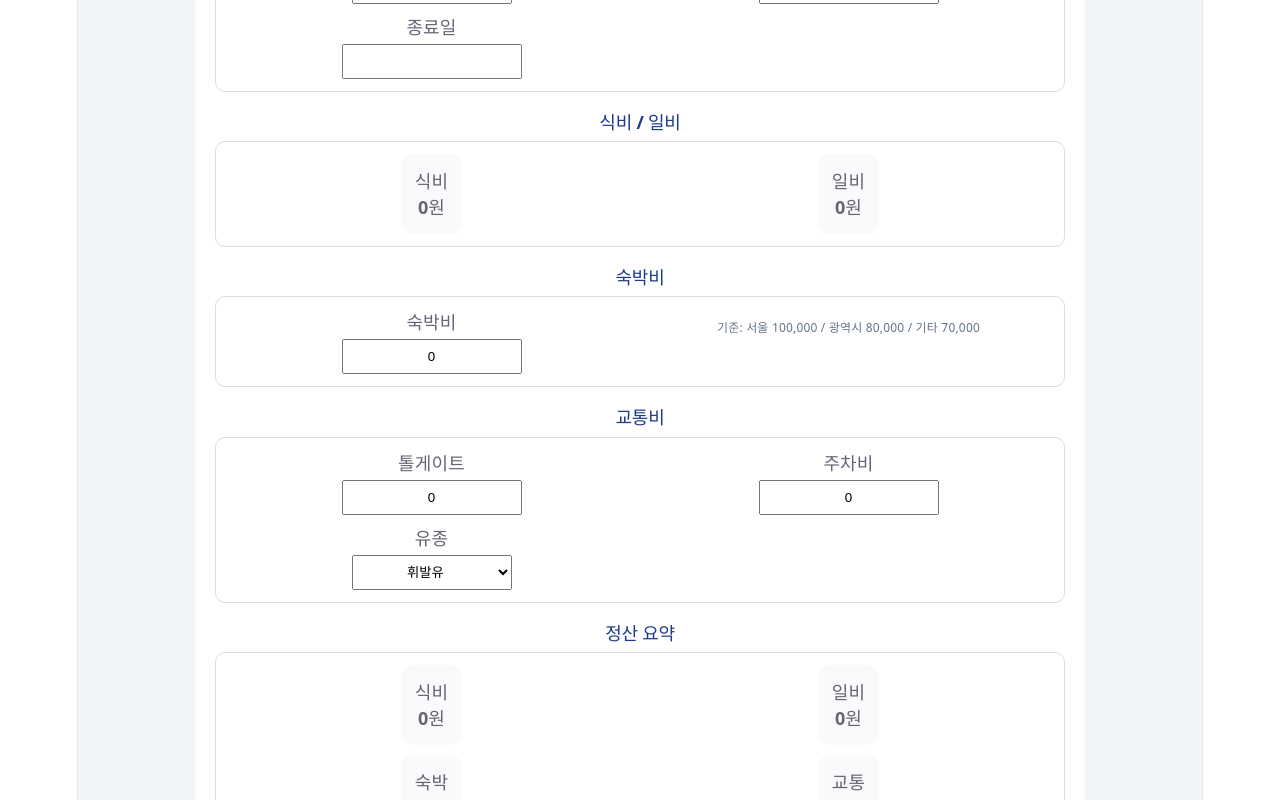
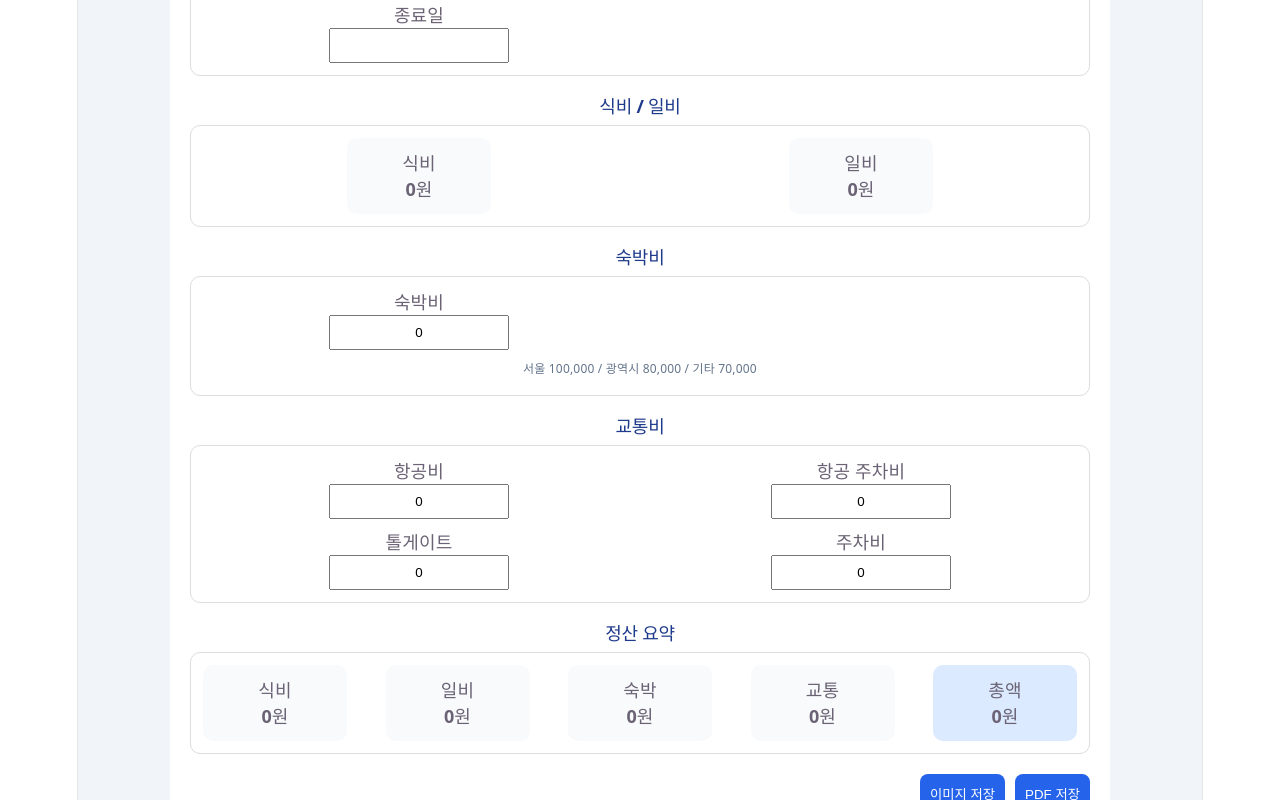
Before and after one commit to kongjuwooyh/business-trip, a React (Vite) app: page / in a window 1280 px wide. Shown: the part 340-1140 px from the top of the page. Built offline with nearby package versions, Linux system fonts and the light colour scheme.

Commit message:
final fix - layout one line summary + lodging rules + full stability

```diff
--- a/src/App.jsx
+++ b/src/App.jsx
@@ -46,30 +46,27 @@ export default function App() {
   const meal = days * 25000;
   const daily = days * 25000;
 
-  /* ================= 숙박 기준 (핵심 수정) ================= */
+  /* ================= 숙박 ================= */
   const isProfessor =
     form.position === "교수/부교수";
 
-  const lodgingRule = isProfessor
-    ? "실비 지급"
+  const lodgingLimit =
+    isProfessor
+      ? "실비"
       : {
           서울: 100000,
           광역시: 80000,
           기타: 70000,
         };
 
-  const lodgingLimit =
-    isProfessor
-      ? "실비 지급"
-      : lodgingRule["서울"]; // 기본 표시용
-
-  const lodgingValue = isOneDay
+  const lodgingValue =
+    isOneDay || isProfessor
       ? 0
       : Number(cost.lodging || 0);
 
   /* ================= 교통비 ================= */
   const transportTotal = (() => {
-    if (form.type === "해외") {
+    if (form.transport === "항공") {
       return (
         Number(cost.air || 0) +
         Number(cost.airParking || 0)
@@ -86,16 +83,14 @@ export default function App() {
         return Number(cost.train || 0);
       case "버스":
         return Number(cost.bus || 0);
-      case "항공":
-        return (
-          Number(cost.air || 0) +
-          Number(cost.airParking || 0)
-        );
+      case "기타":
+        return Number(cost.etc || 0);
       default:
-        return Number(cost.etc || 0);
+        return 0;
     }
   })();
 
+  /* ================= 총액 ================= */
   const total =
     meal +
     daily +
@@ -133,7 +128,7 @@ export default function App() {
 
   return (
     <div style={bg}>
-      <div ref={ref} style={wrap}>
+      <div style={wrap} ref={ref}>
         <Header />
 
         {/* 기본정보 */}
@@ -153,7 +148,6 @@ export default function App() {
                 setForm({ ...form, dept: v })
               }
             />
-
             <Select
               label="직급"
               value={form.position}
@@ -168,7 +162,6 @@ export default function App() {
                 "조교수/연구원/학생",
               ]}
             />
-
             <Select
               label="출장구분"
               value={form.type}
@@ -177,7 +170,6 @@ export default function App() {
               }
               options={["국내", "해외"]}
             />
-
             <Select
               label="교통수단"
               value={form.transport}
@@ -194,9 +186,7 @@ export default function App() {
                 "항공",
                 "기타",
               ]}
-              disabled={form.type === "해외"}
             />
-
             <Input
               label="시작일"
               type="date"
@@ -208,7 +198,6 @@ export default function App() {
                 })
               }
             />
-
             <Input
               label="종료일"
               type="date"
@@ -240,7 +229,7 @@ export default function App() {
                   ? "실비 지급"
                   : "숙박비"
               }
-              value={lodgingValue}
+              value={cost.lodging}
               onChange={(v) =>
                 setCost({
                   ...cost,
@@ -251,26 +240,20 @@ export default function App() {
                 isOneDay || isProfessor
               }
             />
+          </Grid>
 
-            {!isProfessor && (
           <div style={info}>
-                기준: 서울 100,000 / 광역시 80,000 / 기타 70,000
+            {isProfessor
+              ? "교수/부교수: 실비 지급"
+              : "서울 100,000 / 광역시 80,000 / 기타 70,000"}
+            {isOneDay &&
+              " / 당일치기 숙박비 제외"}
           </div>
-            )}
-
-            {isOneDay && (
-              <div style={info}>
-                당일치기 출장은 숙박비가 제외됩니다
-              </div>
-            )}
-          </Grid>
         </Section>
 
         {/* 교통 */}
         <Section title="교통비">
           <Grid>
-            {form.transport === "항공" ? (
-              <>
             <Input
               label="항공비"
               value={cost.air}
@@ -291,9 +274,6 @@ export default function App() {
                 })
               }
             />
-              </>
-            ) : form.transport === "자동차" ? (
-              <>
             <Input
               label="톨게이트"
               value={cost.toll}
@@ -314,46 +294,12 @@ export default function App() {
                 })
               }
             />
-                <Select
-                  label="유종"
-                  value={cost.fuel}
-                  onChange={(v) =>
-                    setCost({
-                      ...cost,
-                      fuel: v,
-                    })
-                  }
-                  options={[
-                    "휘발유",
-                    "경유",
-                    "LPG",
-                    "전기차",
-                    "하이브리드",
-                  ]}
-                />
-              </>
-            ) : (
-              <Input
-                label="교통비"
-                value={
-                  cost.train ||
-                  cost.bus ||
-                  cost.etc
-                }
-                onChange={(v) =>
-                  setCost({
-                    ...cost,
-                    etc: v,
-                  })
-                }
-              />
-            )}
           </Grid>
         </Section>
 
-        {/* 정산 */}
+        {/* 정산요약 (핵심 수정) */}
         <Section title="정산 요약">
-          <Grid>
+          <div style={summaryOneLine}>
             <Card title="식비" value={meal} />
             <Card title="일비" value={daily} />
             <Card
@@ -369,7 +315,7 @@ export default function App() {
               value={total}
               highlight
             />
-          </Grid>
+          </div>
         </Section>
 
         <div style={btnWrap}>
@@ -430,7 +376,6 @@ function Select(props) {
         onChange={(e) =>
           props.onChange(e.target.value)
         }
-        disabled={props.disabled}
         style={input}
       >
         {props.options.map((o) => (
@@ -441,16 +386,21 @@ function Select(props) {
   );
 }
 
-function Card({ title, value, highlight }) {
+function Card({
+  title,
+  value,
+  highlight,
+}) {
   return (
     <div
       style={{
-        padding: 14,
-        borderRadius: 12,
+        padding: 12,
+        borderRadius: 10,
         background: highlight
           ? "#dbeafe"
           : "#f8fafc",
         textAlign: "center",
+        minWidth: 120,
       }}
     >
       <div>{title}</div>
@@ -473,7 +423,7 @@ const bg = {
 
 const wrap = {
   width: "100%",
-  maxWidth: 850,
+  maxWidth: 900,
   background: "#fff",
   padding: 20,
   borderRadius: 14,
@@ -483,7 +433,6 @@ const header = {
   textAlign: "center",
   fontSize: 22,
   fontWeight: "bold",
-  marginBottom: 20,
 };
 
 const section = { marginTop: 20 };
@@ -508,9 +457,8 @@ const field = {
 
 const input = {
   width: "160px",
+  textAlign: "center",
   padding: 8,
-  marginTop: 4,
-  textAlign: "center",
 };
 
 const Grid = ({ children }) => (
@@ -525,6 +473,15 @@ const Grid = ({ children }) => (
     {children}
   </div>
 );
+
+/* 🔥 핵심 수정: 무조건 1줄 */
+const summaryOneLine = {
+  display: "flex",
+  flexWrap: "nowrap",
+  gap: 10,
+  justifyContent: "space-between",
+  overflowX: "auto",
+};
 
 const btnWrap = {
   display: "flex",
```
Lines whose indentation alone changed are shown as unchanged.
